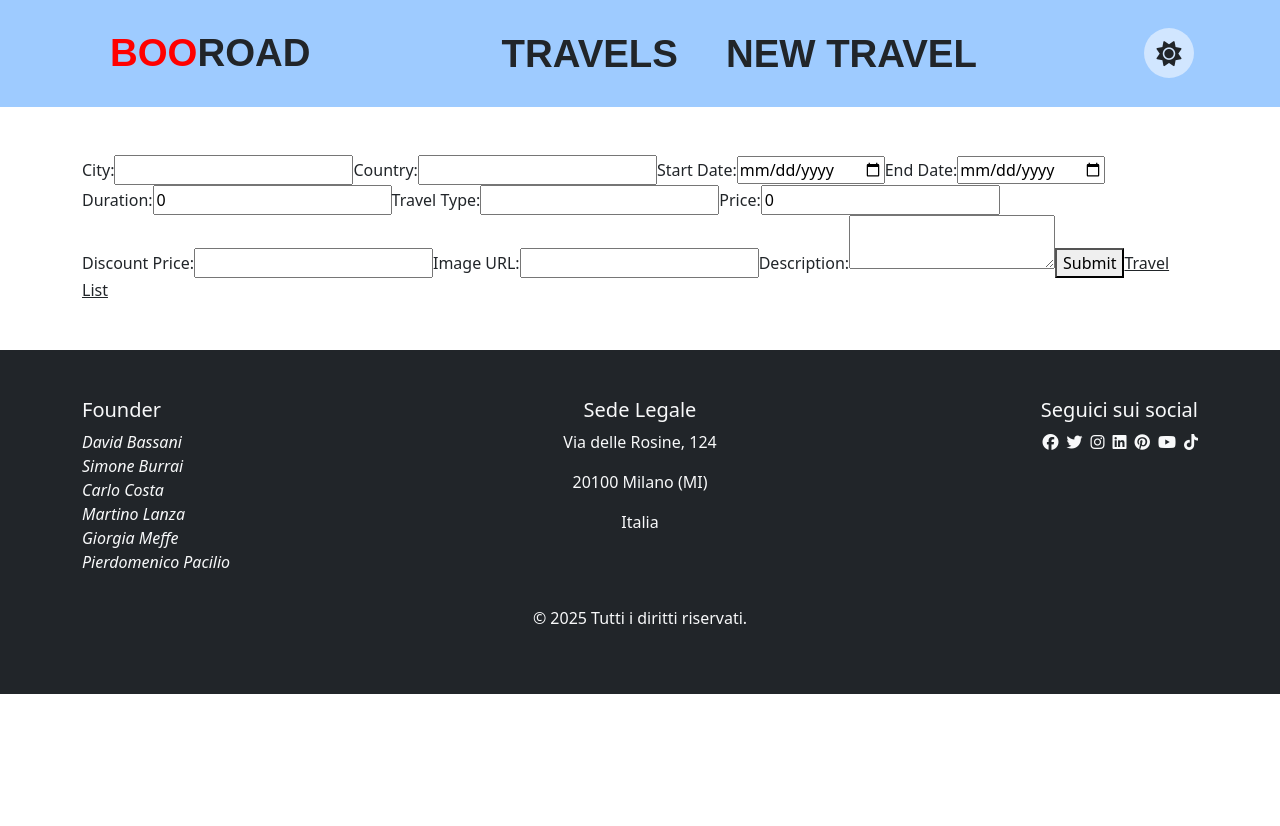
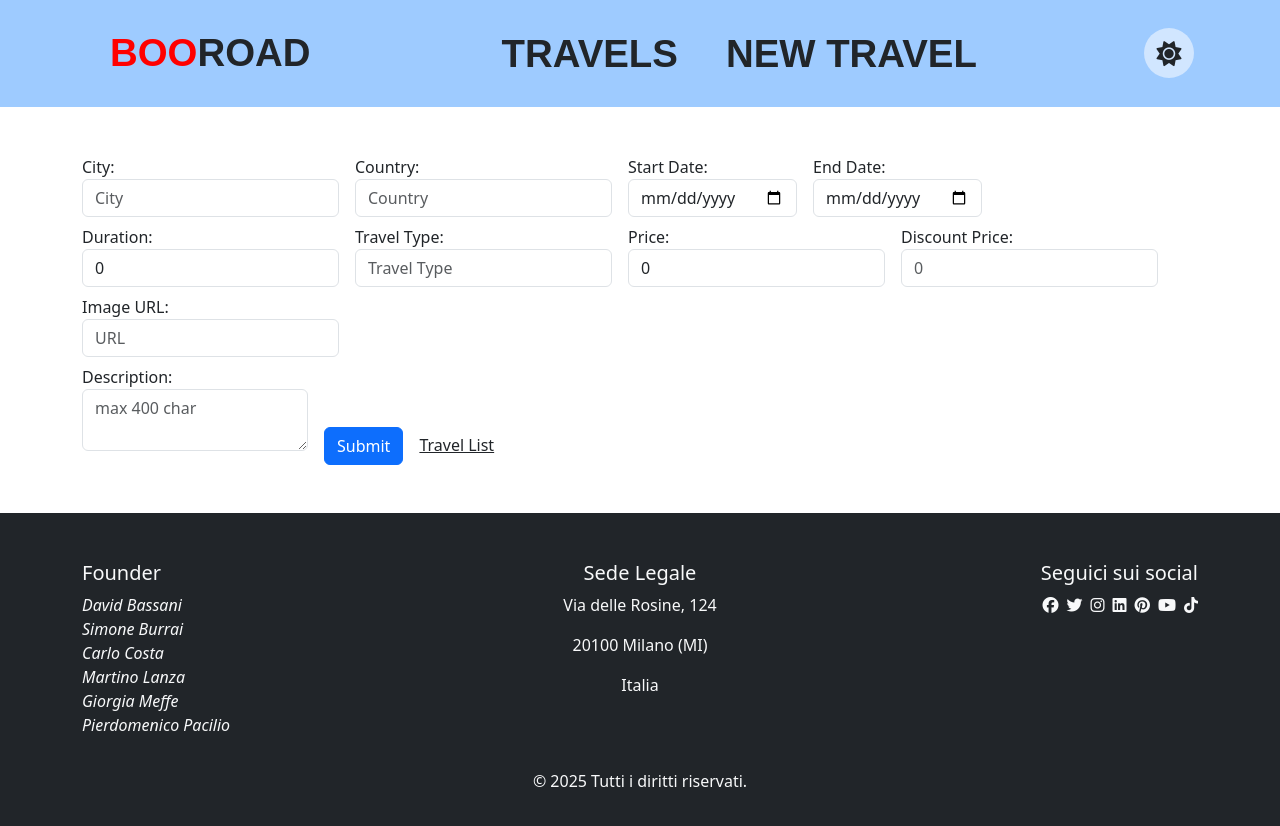
Before and after one commit to simoneburrai/boo-road-webapp, a React (Vite) app: page /newtravel in a window 1280 px wide. Shown: the top 826 px of the page. Before the commit the page ends 800 px from the top, so only its background shows below. Built offline with nearby package versions, Linux system fonts and the light colour scheme; a web font is replaced by a local one.

Commit message:
feat: modified form

```diff
--- a/src/pages/NewTravel.jsx
+++ b/src/pages/NewTravel.jsx
@@ -57,97 +57,116 @@ function TravelForm() {
 
     return (
         <form onSubmit={handleSubmit}>
-            <label>
+            <label className='form-label me-3'>
                 City:
                 <input
                     type="text"
                     name="destination.city"
                     value={formData.destination.city}
                     onChange={handleChange}
+                    className='form-control'
+                    placeholder='City'
                 />
             </label>
-            <label>
+            <label className='form-label me-3'>
                 Country:
                 <input
                     type="text"
                     name="destination.country"
                     value={formData.destination.country}
                     onChange={handleChange}
+                    className='form-control'
+                    placeholder='Country'
                 />
             </label>
-            <label>
+            <label className='form-label me-3'>
                 Start Date:
                 <input
                     type="date"
                     name="start"
                     value={formData.start}
                     onChange={handleChange}
+                    className='form-control'
+
                 />
             </label>
-            <label>
+            <label className='form-label me-3'>
                 End Date:
                 <input
                     type="date"
                     name="end"
                     value={formData.end}
                     onChange={handleChange}
+                    className='form-control'
                 />
             </label>
-            <label>
+            <label className='form-label me-3'>
                 Duration:
                 <input
                     type="number"
                     name="duration"
                     value={formData.duration}
                     onChange={handleChange}
+                    className='form-control'
                 />
             </label>
-            <label>
+            <label className='form-label me-3'>
                 Travel Type:
                 <input
                     type="text"
                     name="travelType"
                     value={formData.travelType}
                     onChange={handleChange}
+                    className='form-control'
+                    placeholder='Travel Type'
                 />
             </label>
-            <label>
+            <label className='form-label me-3'>
                 Price:
                 <input
                     type="number"
                     name="price"
                     value={formData.price}
                     onChange={handleChange}
+                    className='form-control'
+                    placeholder='Price'
                 />
             </label>
-            <label>
+            <label className='form-label me-3'>
                 Discount Price:
                 <input
                     type="number"
                     name="discountPrice"
                     value={formData.discountPrice || ''}
                     onChange={handleChange}
+                    className='form-control'
+                    placeholder='0'
                 />
             </label>
-            <label>
+            <label className='form-label me-3'>
                 Image URL:
                 <input
                     type="text"
                     name="image"
                     value={formData.image}
                     onChange={handleChange}
+                    className='form-control'
+                    placeholder='URL'
                 />
             </label>
-            <label>
+            <br />
+            <label className='form-label me-3'>
                 Description:
                 <textarea
                     name="description"
                     value={formData.description}
                     onChange={handleChange}
+                    className='form-control'
+                    placeholder='max 400 char'
                 ></textarea>
             </label>
 
-            <button type="submit">Submit</button>
+            <button type="submit" className='btn btn-primary me-3'>Submit</button>
             <Link to="/travels">Travel List</Link>
         </form>
     );
--- a/src/pages/NewTraveller.jsx
+++ b/src/pages/NewTraveller.jsx
@@ -52,7 +52,7 @@ function NewTraveller() {
 
     return (
         <form onSubmit={handleSubmit} className="p-4">
-            <label>
+            <label className='form-label me-3'>
                 Name:
                 <input
                     type="text"
@@ -60,9 +60,10 @@ function NewTraveller() {
                     className="form-control mb-2"
                     value={formData.name}
                     onChange={handleChange}
+                    placeholder='name'
                 />
             </label>
-            <label>
+            <label className='form-label me-3'>
                 Surname:
                 <input
                     type="text"
@@ -70,9 +71,10 @@ function NewTraveller() {
                     className="form-control mb-2"
                     value={formData.surname}
                     onChange={handleChange}
+                    placeholder='surname'
                 />
             </label>
-            <label>
+            <label className='form-label me-3'>
                 Phone Number:
                 <input
                     type="text"
@@ -80,9 +82,10 @@ function NewTraveller() {
                     className="form-control mb-2"
                     value={formData.number}
                     onChange={handleChange}
+                    placeholder='phone number'
                 />
             </label>
-            <label>
+            <label className='form-label me-3'>
                 Emergency Number:
                 <input
                     type="text"
@@ -90,9 +93,10 @@ function NewTraveller() {
                     className="form-control mb-2"
                     value={formData.emergencyNumber}
                     onChange={handleChange}
+                    placeholder='emergency number'
                 />
             </label>
-            <label>
+            <label className='form-label me-3'>
                 Email:
                 <input
                     type="email"
@@ -100,9 +104,10 @@ function NewTraveller() {
                     className="form-control mb-2"
                     value={formData.email}
                     onChange={handleChange}
+                    placeholder='email@email.com'
                 />
             </label>
-            <label>
+            <label className='form-label me-3'>
                 Nationality:
                 <input
                     type="text"
@@ -110,9 +115,10 @@ function NewTraveller() {
                     className="form-control mb-2"
                     value={formData.nationality}
                     onChange={handleChange}
+                    placeholder='nationality'
                 />
             </label>
-            <label>
+            <label className='form-label me-3'>
                 Id Code:
                 <input
                     type="text"
@@ -123,6 +129,7 @@ function NewTraveller() {
                     required
                     pattern="[A-Z0-9]{16}"
                     title="Inserisci un codice fiscale valido di 16 caratteri"
+                    placeholder='id'
                 />
             </label>
 
```
